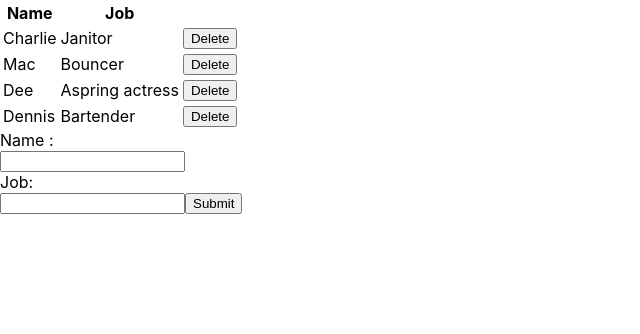
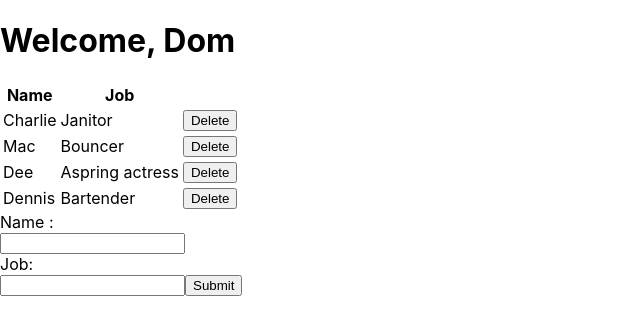
Before and after one commit to dd-code-immersives/react-app-tutorial, a React (Create React App) app: page / in a window 1280 px wide. Shown: the top 334 px of the page, without its empty margins (0-640 px from the left). Built offline with nearby package versions, Linux system fonts and the light colour scheme.

Commit message:
added functional Component Welcome

```diff
--- a/src/App.js
+++ b/src/App.js
@@ -6,6 +6,13 @@ import React, { Component } from 'react';
 */
 import Table from './Table'
 import Form from './Form'
+
+//components can also be functional
+// {} evaluate javascript code
+function Welcome(props){
+  return <h1>Welcome, {props.name}</h1>
+}
+
 
 class App extends Component {
     // set initial state of component
@@ -72,6 +79,7 @@ class App extends Component {
       // so table can use it later on
       return (
         <div className="container">
+          <Welcome name="Dom"/>
           <Table
             characterData={this.state.characters}
             removeCharacter={this.removeCharacter}
```
